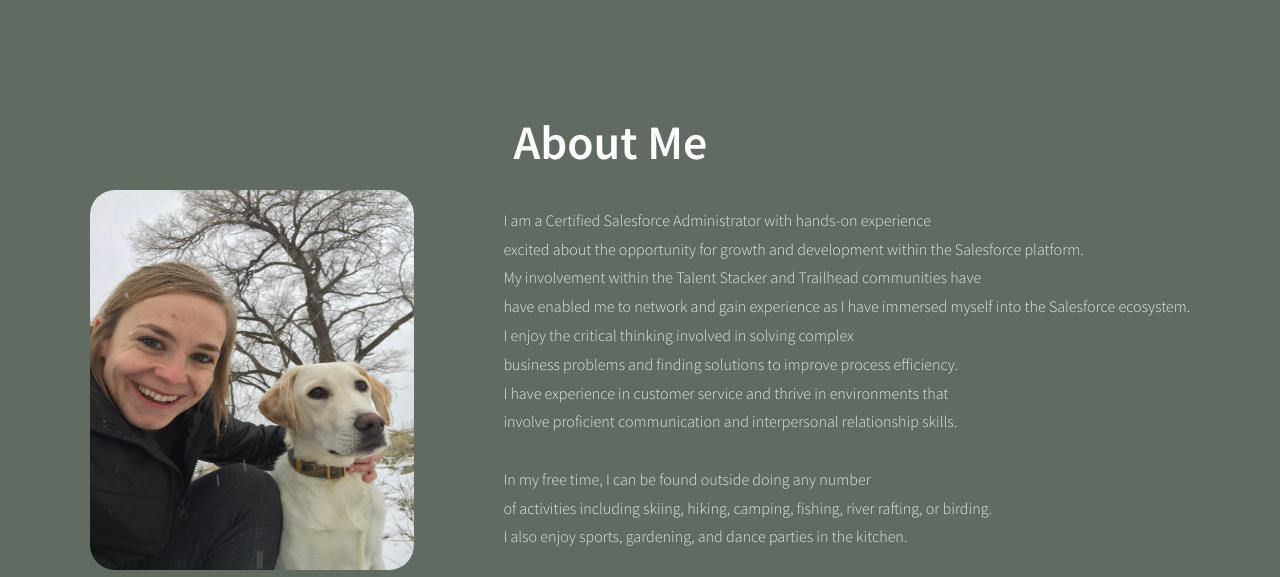
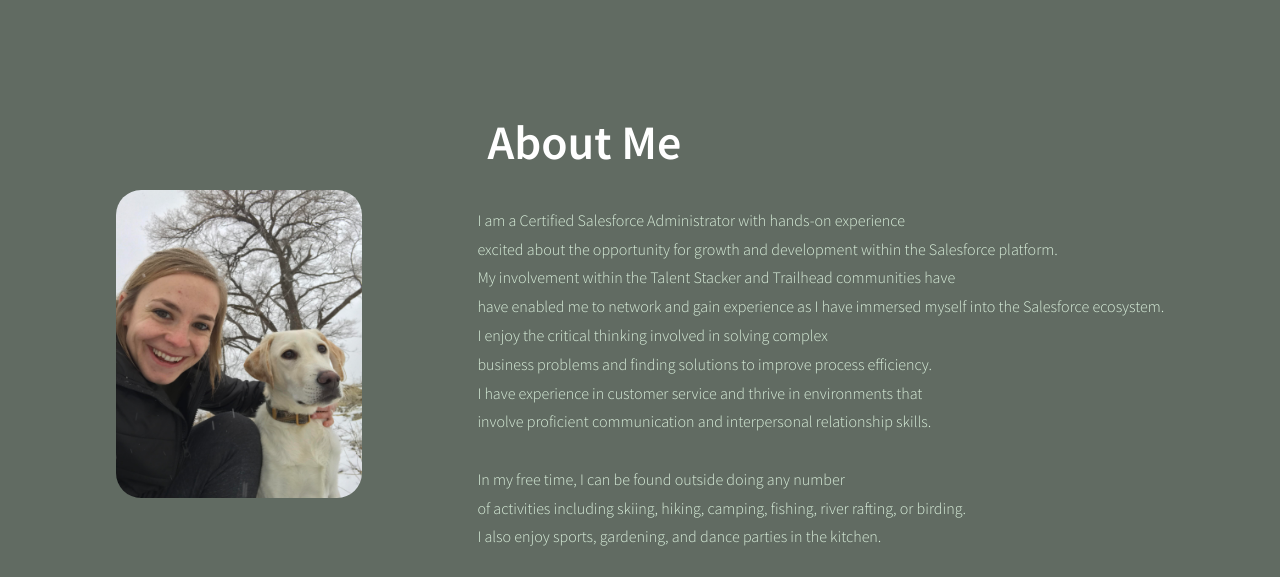
Before and after one commit to Griz227/Portfolio, a plain HTML site: page index.html in a window 1280 px wide. Shown: the part 767-1344 px from the top of the page. Drawn offline with Linux system fonts and the light colour scheme.

Commit message:
Profile pic update

```diff
--- a/Resources/style.css
+++ b/Resources/style.css
@@ -202,8 +202,8 @@ h3 {
     line-height: 2rem;
 }
 .profile-pic {
-    height: 380px;
-    width: 324px;
+    height: 308px;
+    width: 246px;
     border-radius: 25px;
 }
 @media only screen and (max-width: 800px) {
```
